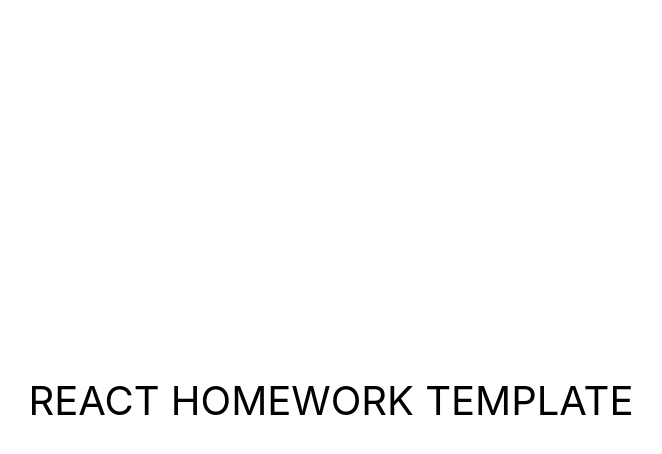
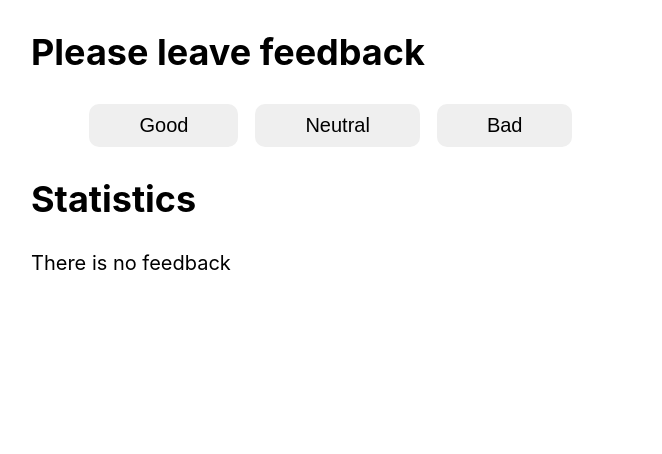
Before and after one commit to VadymKuliabko/goit-react-hw-02-feedback, a React (Create React App) app: page / in a window 1280 px wide. Shown: the top 454 px of the page, without its empty margins (309-971 px from the left). Built offline with nearby package versions, Linux system fonts and the light colour scheme.

Commit message:
Update files

```diff
--- a/src/components/App.jsx
+++ b/src/components/App.jsx
@@ -1,17 +1,61 @@
-export const App = () => {
-  return (
-    <div
-      style={{
-        height: '100vh',
-        display: 'flex',
-        justifyContent: 'center',
-        alignItems: 'center',
-        fontSize: 40,
-        textTransform: 'uppercase',
-        color: '#010101',
-      }}
-    >
-      React homework template
-    </div>
-  );
-};
+import React, { Component } from 'react';
+import { Statistics } from './Statistics/Statistics';
+import { FeedbackOptions } from './FeedbackOptions/FeedbackOptions';
+import { Section } from './Section/Section';
+import { Notification } from './Notification/Notification';
+
+class App extends Component {
+  state = {
+    good: 0,
+    neutral: 0,
+    bad: 0,
+  };
+
+  onLeaveFeedback = key => {
+    this.setState(prevState => ({ [key]: prevState[key] + 1 }));
+  };
+
+  countTotalFeedback = () => {
+    return Object.values(this.state).reduce((sum, value) => sum + value, 0);
+  };
+
+  countPositiveFeedbackPercentage = () => {
+    const total = this.countTotalFeedback();
+    const good = this.state.good;
+    return Math.round((good * 100) / total);
+  };
+
+  render() {
+    const { good, neutral, bad } = this.state;
+    const options = Object.keys(this.state);
+    const totalFeedback = this.countTotalFeedback();
+    const positiveFeedback = this.countPositiveFeedbackPercentage(good);
+
+    return (
+      <>
+        <Section title={'Please leave feedback'}>
+          <FeedbackOptions
+            options={options}
+            onLeaveFeedback={this.onLeaveFeedback}
+          />
+        </Section>
+
+        <Section title={'Statistics'}>
+          {totalFeedback > 0 ? (
+            <Statistics
+              good={good}
+              neutral={neutral}
+              bad={bad}
+              total={totalFeedback}
+              positiveFeedback={positiveFeedback}
+            />
+          ) : (
+            <Notification message="There is no feedback" />
+          )}
+        </Section>
+      </>
+    );
+  }
+}
+
+export default App;
--- a/src/components/FeedbackOptions/FeedbackOption.styled.jsx
+++ b/src/components/FeedbackOptions/FeedbackOption.styled.jsx
@@ -15,5 +15,6 @@ export const Button = styled.button`
   border-radius: 10px;
   text-transform: capitalize;
   font-size: 20px;
+  font-weight: 600
   cursor: pointer;
 `;
--- /dev/null
+++ b/src/components/Notification/Notification.jsx
@@ -0,0 +1,11 @@
+import React from 'react';
+import PropTypes from 'prop-types';
+import { Message } from './Notification.styled';
+
+export const Notification = ({ message }) => {
+  return <Message>{message}</Message>;
+};
+
+Notification.propTypes = {
+  message: PropTypes.string.isRequired,
+};
--- /dev/null
+++ b/src/components/Notification/Notification.styled.jsx
@@ -0,0 +1,5 @@
+import styled from 'styled-components';
+
+export const Message = styled.p`
+  font-size: 20px;
+`;
--- /dev/null
+++ b/src/components/Section/Section.jsx
@@ -0,0 +1,17 @@
+import React from 'react';
+import PropTypes from 'prop-types';
+import { Container, Title } from './Section.styled';
+
+export const Section = ({ title, children }) => {
+  return (
+    <Container>
+      <Title>{title}</Title>
+      {children}
+    </Container>
+  );
+};
+
+Section.propTypes = {
+  title: PropTypes.string.isRequired,
+  children: PropTypes.node,
+};
--- /dev/null
+++ b/src/components/Section/Section.styled.jsx
@@ -0,0 +1,12 @@
+import styled from 'styled-components';
+
+export const Container = styled.div`
+  text-aligh: center;
+  width: 600px;
+  margin: 0 auto;
+`;
+
+export const Title = styled.h2`
+  font-size: 36px;
+  color: black;
+`;
--- /dev/null
+++ b/src/components/Statistics/Statistics.jsx
@@ -0,0 +1,23 @@
+import React from 'react';
+import PropTypes from 'prop-types';
+import { List, Item } from './Statistics.styled';
+
+export const Statistics = ({ good, neutral, bad, total, positiveFeedback }) => {
+  return (
+    <List>
+      <Item>Good: {good}</Item>
+      <Item>Neutral: {neutral}</Item>
+      <Item>Bad: {bad}</Item>
+      <Item>Total: {total}</Item>
+      <Item>Positive feedback: {positiveFeedback} %</Item>
+    </List>
+  );
+};
+
+Statistics.propTypes = {
+  good: PropTypes.number.isRequired,
+  neutral: PropTypes.number.isRequired,
+  bad: PropTypes.number.isRequired,
+  total: PropTypes.number.isRequired,
+  positiveFeedback: PropTypes.number.isRequired,
+};
--- /dev/null
+++ b/src/components/Statistics/Statistics.styled.jsx
@@ -0,0 +1,10 @@
+import styled from 'styled-components';
+
+export const List = styled.ul`
+  text-align: start;
+`;
+
+export const Item = styled.li`
+  font-size: 25px;
+  font-weight: 600;
+`;
--- a/src/index.css
+++ b/src/index.css
@@ -1,4 +1,4 @@
-@import-normalize; /* bring in normalize.css styles */
+
 
 body {
   margin: 0;
--- a/src/index.js
+++ b/src/index.js
@@ -1,6 +1,6 @@
 import React from 'react';
 import ReactDOM from 'react-dom/client';
-import { App } from 'components/App';
+import App from 'components/App';
 import './index.css';
 
 ReactDOM.createRoot(document.getElementById('root')).render(
```
